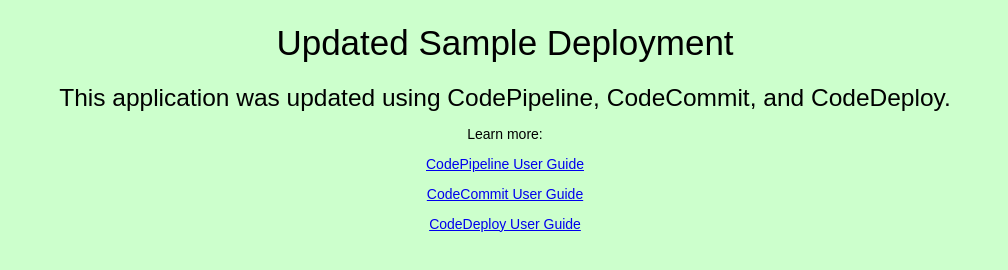
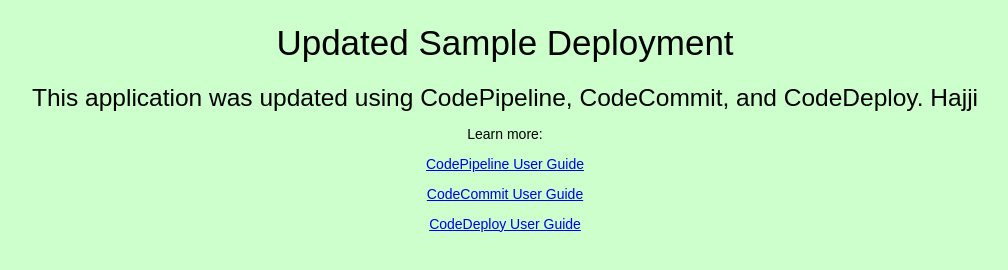
Before and after one commit to ljbili/MyDemoRepo, a plain HTML site: page index.html in a window 1280 px wide. Shown: the whole page, without its empty margins (135-1143 px from the left). Drawn offline with Linux system fonts and the light colour scheme.

Commit message:
update index test hajji

```diff
--- a/index.html
+++ b/index.html
@@ -25,7 +25,7 @@
 </head>
 <body>
   <div align="center"><h1>Updated Sample Deployment</h1></div>
-  <div align="center"><h2>This application was updated using CodePipeline, CodeCommit, and CodeDeploy.</h2></div>
+  <div align="center"><h2>This application was updated using CodePipeline, CodeCommit, and CodeDeploy. Hajji</h2></div>
   <div align="center">
     <p>Learn more:</p>
     <p><a href="https://docs.aws.amazon.com/codepipeline/latest/userguide/">CodePipeline User Guide</a></p>
```
